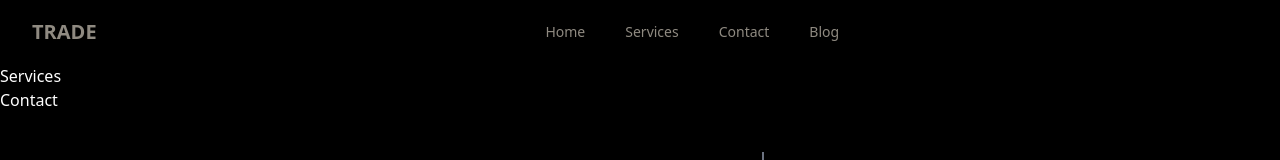
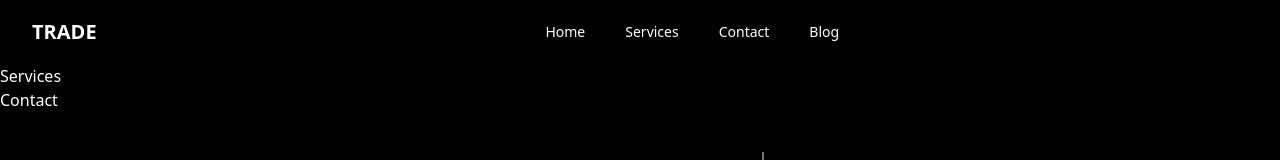
Before and after one commit to UnifiedUplift/-ABC-Company, a Next.js app: page / in a window 1280 px wide. Shown: the top 160 px of the page. Built offline with nearby package versions, Linux system fonts and the light colour scheme.

Commit message:
added Some color in NavBar and Upper Case

```diff
--- a/components/Navbar.jsx
+++ b/components/Navbar.jsx
@@ -12,7 +12,7 @@ const Navbar = () => {
       <div className="mx-auto px-4 sm:px-6 lg:px-8">
         <div className="flex justify-between items-center h-16">
           <div className="flex-shrink-0">
-            <h1 className="font-bold text-xl light-gray-text hover:text-white">
+            <h1 className="font-bold text-xl text-white hover:text-white">
               TRADE
             </h1>
           </div>
@@ -23,7 +23,7 @@ const Navbar = () => {
                   <a
                     key={index}
                     href={link.href}
-                    className="light-gray-text hover:text-white px-3 py-2 rounded-md text-sm font-medium"
+                    className="text-white hover:text-white px-3 py-2 rounded-md text-sm font-medium"
                   >
                     {link.label}
                   </a>
@@ -39,9 +39,9 @@ const Navbar = () => {
               <a
                 key={index}
                 href={link.href}
-                className="block  py-2  text-base font-medium light-gray-text hover:text-white border-b "
+                className="block  py-2 rounded-md  text-base font-medium text-white hover:text-black hover:bg-white text-center "
               >
-                {link.label}
+                {link.label.toUpperCase()}
               </a>
             ))}
           </div>
```
